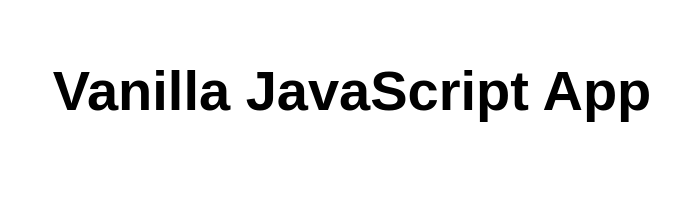
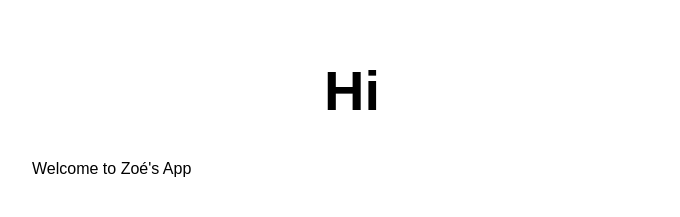
Before and after one commit to zoemarin/my-first-static-web-app, a website: page src/index.html in a window 1280 px wide. Shown: the whole page, without its empty margins (288-968 px from the left). Drawn offline with Linux system fonts and the light colour scheme.

Commit message:
Update index.html

```diff
--- a/src/index.html
+++ b/src/index.html
@@ -5,12 +5,13 @@
   <meta charset="UTF-8">
   <meta name="viewport" content="width=device-width, initial-scale=1.0">
   <link rel="stylesheet" href="styles.css">
-  <title>Vanilla JavaScript App</title>
+  <title>Zoé app</title>
 </head>
 
 <body>
   <main>
-    <h1>Vanilla JavaScript App</h1>
+    <h1>Hi</h1>
+    <p>Welcome to Zoé's App</p>
   </main>
 </body>
 
```
